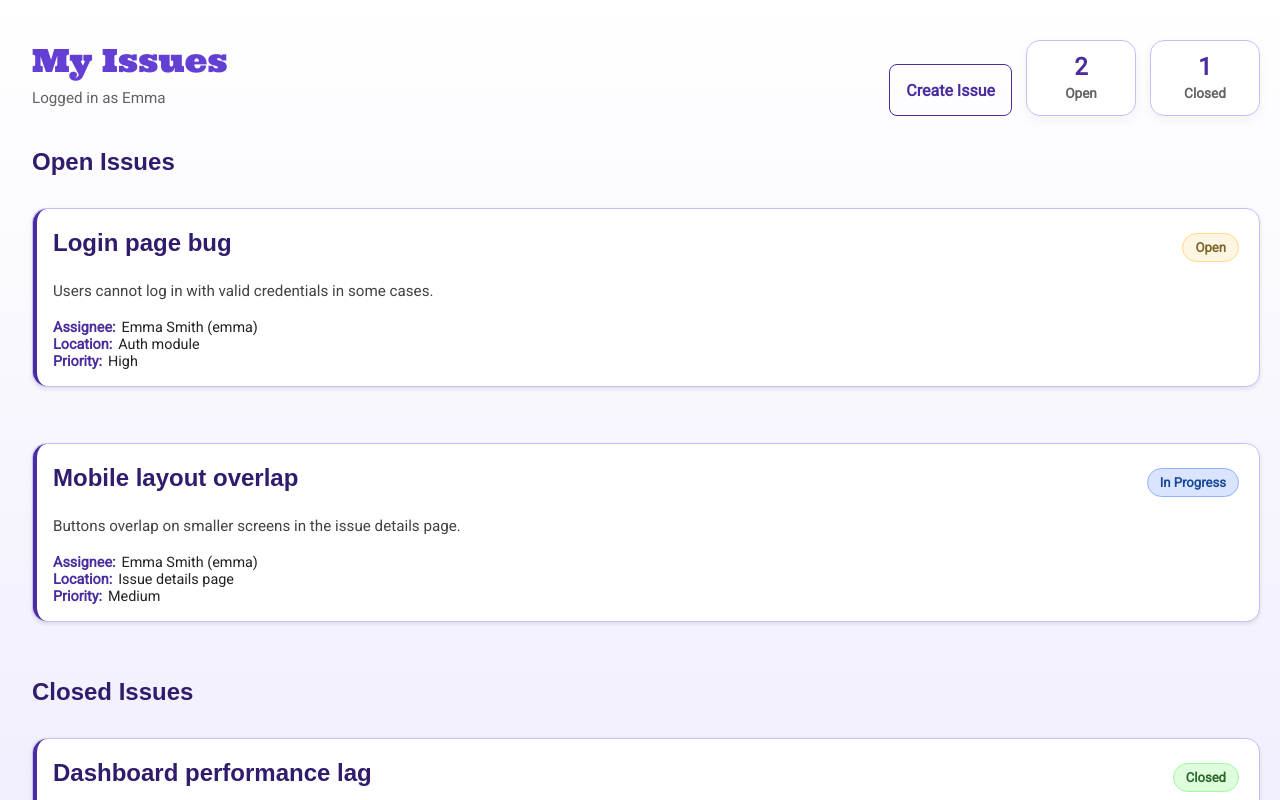
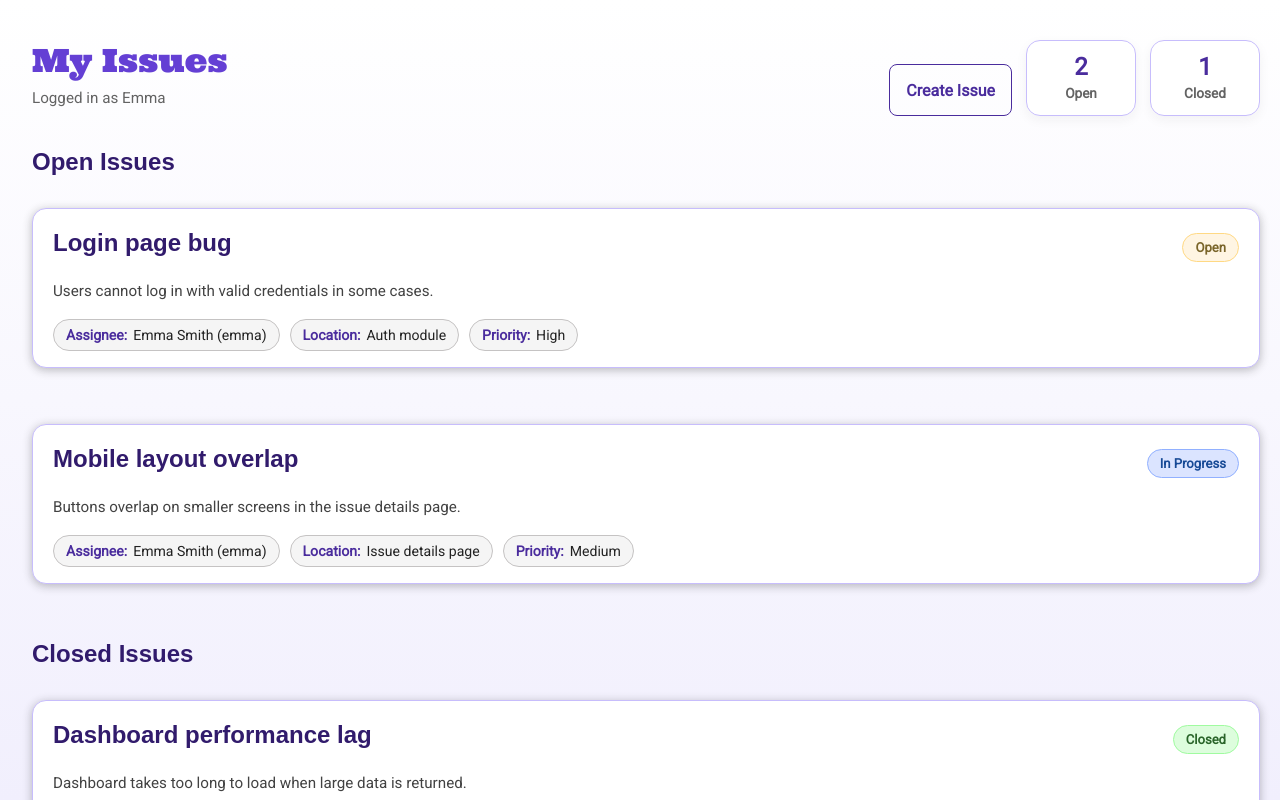
Before and after one commit to morielsh57/FixFlow, a React (Create React App) app in the folder FrontEnd/: page /app/issues in a window 1280 px wide. Built offline with nearby package versions, Linux system fonts and the light colour scheme; no server answers.

Commit message:
issue card css changes

```diff
--- a/FrontEnd/src/components/issue-list/IssueCard.scss
+++ b/FrontEnd/src/components/issue-list/IssueCard.scss
@@ -3,6 +3,7 @@
 .issue-card {
   @include cardStyle;
   margin-bottom: 0;
+  cursor: pointer;
 }
 
 .issue-card__top {
@@ -25,11 +26,20 @@
   line-height: 1.5;
 }
 
-.issue-card__footer {
+.issue-card__labels {
   @include displayFlex(flex-start, center, row, wrap);
+  gap: 10px;
+}
+
+.issue-card__chip {
+  @include displayFlex(flex-start, center, row, nowrap);
   gap: 6px;
-  color: $neutral6;
-  font-size: 0.9rem;
+  padding: 7px 12px;
+  border-radius: 999px;
+  background-color: rgba($neutral2, 0.5);
+  border: 1px solid $neutral3;
+  color: $neutral7;
+  font-size: 0.88rem;
 }
 
 .issue-card__label {
@@ -39,6 +49,7 @@
 
 .issue-card__assignee {
   color: $neutral8;
+  word-break: break-word;
 }
 
 .issue-card__status {
--- a/FrontEnd/src/components/issue-list/IssueCard.tsx
+++ b/FrontEnd/src/components/issue-list/IssueCard.tsx
@@ -50,19 +50,21 @@ const IssueCard = ({ issue }: Props) => {
 
       <p className="issue-card__description">{issue.description}</p>
 
-      <div className="issue-card__footer">
+      <div className="issue-card__labels">
+        <span className="issue-card__chip">
           <span className="issue-card__label">Assignee:</span>
           <span className="issue-card__assignee">{assigneeLabel}</span>
-      </div>
+        </span>
 
-      <div className="issue-card__footer">
+        <span className="issue-card__chip">
           <span className="issue-card__label">Location:</span>
           <span className="issue-card__assignee">{issue.location}</span>
-      </div>
+        </span>
 
-      <div className="issue-card__footer">
+        <span className="issue-card__chip">
           <span className="issue-card__label">Priority:</span>
           <span className="issue-card__assignee">{priorityLabel}</span>
+        </span>
       </div>
     </article>
   );
--- a/FrontEnd/src/components/issue-list/IssueList.scss
+++ b/FrontEnd/src/components/issue-list/IssueList.scss
@@ -94,7 +94,7 @@
 
 @media only screen and (max-width: 700px) {
   .issue-list-page {
-    padding: 20px 0 20px;
+    padding: 20px;
   }
 
   .issue-list-page__header {
--- a/FrontEnd/src/shared/styles/mixin.scss
+++ b/FrontEnd/src/shared/styles/mixin.scss
@@ -60,15 +60,8 @@
   background: $neutral1;
   border: 1px solid $purple3;
   max-width: 100%;
-
-  &:before {
-    content: "";
-    position: absolute;
-    inset: 0;
-    border-radius: inherit;
-    border-left: 4px solid $purple7;
-    pointer-events: none;
-  }
+  box-shadow: 0 2px 10px rgba($neutral8, 0.3);
+  transition: all 0.2s ease-in-out;
 
   @media (min-width: 1100px) {
     padding: 18px 20px 16px;
```
Lines whose indentation alone changed are shown as unchanged.
